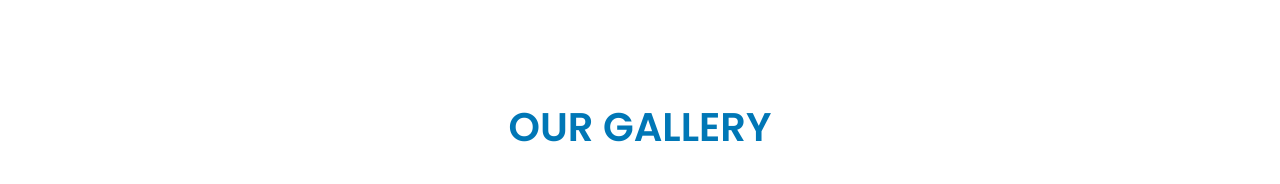
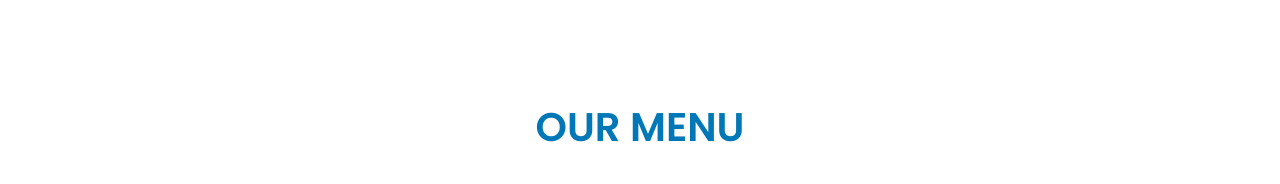
Before and after one commit to raghdarizq/Uni-gold-capsule, a plain HTML site: page index.html in a window 1280 px wide. Shown: the part 2510-2694 px from the top of the page. Drawn offline with nearby package versions, Linux system fonts and the light colour scheme.

Commit message:
change serivc sc

```diff
--- a/index.html
+++ b/index.html
@@ -346,7 +346,7 @@
 
    <section class="gallery" id="gallery">
 
-      <h1 class="heading">our gallery</h1>
+      <h1 class="heading">our Menu</h1>
 
       <div class="swiper gallery-slider">
 
```
Also changed, not shown: images/gallery1.jpg, images/gallery2.jpg, images/gallery3.jpg, images/gallery4.jpg, images/gallery5.jpg, images/gallery6.jpg.
